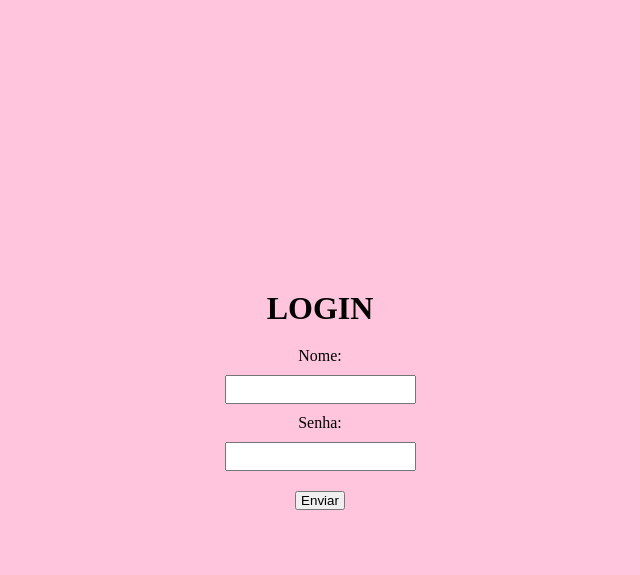
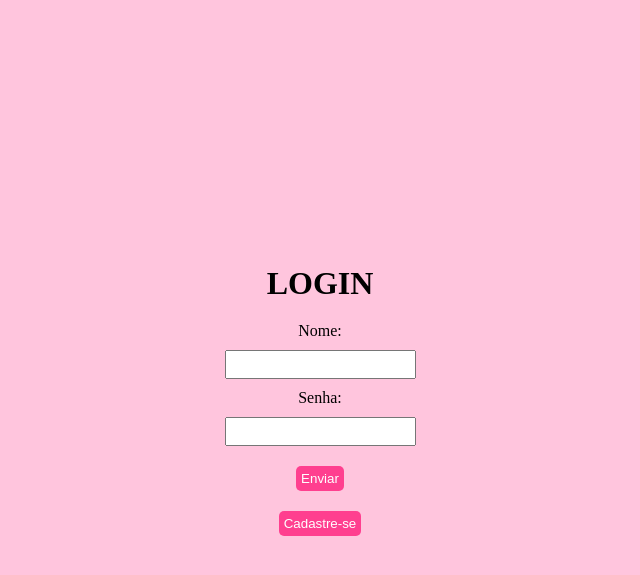
Before and after one commit to Ana-Clara-Lobo-Silveira/NaclMusic, a Flask app: page /login in a window 1280 px wide. Shown: the top 575 px of the page, without its empty margins (320-960 px from the left). Run offline with Flask 3, Linux system fonts and the light colour scheme.

Commit message:
ADD: Rota de login e verificação de usuario.

```diff
--- a/app.py
+++ b/app.py
@@ -2,6 +2,8 @@ from flask import Flask, render_template, redirect, request, session
 from model.musica import recuperar_musicas, salvar_musica, excluir_musica, status_musica
 from model.genero import recuperar_generos
 from model.cadastro import cadastro
+from model.cadastro import verifica_cadastrado
+
 
 
 
@@ -54,13 +56,22 @@ def pg_cadastro():
     usuario = request.form.get("usuario")
     senha = request.form.get("senha")
     if cadastro(usuario, senha):
-        return redirect("/")
+        return redirect("/admin")
     else:
         return "Complete as informações corretamente"
 
 @app.route("/login", methods = ["GET"])
+def pg_login_get():
+    return render_template("login.html")
+
+@app.route("/login", methods = ["POST"])
 def pg_login():
-    return render_template("login.html")
+    usuario = request.form.get("usuario")
+    senha = request.form.get("senha")
+    if verifica_cadastrado(usuario,senha):
+        return redirect("/admin")
+    else:
+        return "Complete as informações corretamente"
 
 if __name__ == "__main__":
     app.run(debug=True)
--- a/templates/login.html
+++ b/templates/login.html
@@ -34,7 +34,11 @@
         }
         button{
             margin-top: 10px;
-            width: 20%;
+            padding: 5px;
+            border: none;
+            border-radius: 5px;
+            background-color: rgb(255, 63, 143);
+            color: white;
         }
 
     </style>
@@ -49,6 +53,7 @@
         <input type="password" name="senha">
 
         <button type="submit">Enviar</button>
+        <button type="button">Cadastre-se</button>
     </form>
 </body>
 </html>
--- a/teste.py
+++ b/teste.py
@@ -1,4 +1,3 @@
 from model.musica import status_musica
-
 # excluir_musica(1)
 status_musica(1,5)
```
Also changed, not shown: model/cadastro.py (+9 -0 lines), templates/cadastro.html (+6 -2 lines), templates/principal.html (+1 -8 lines).
